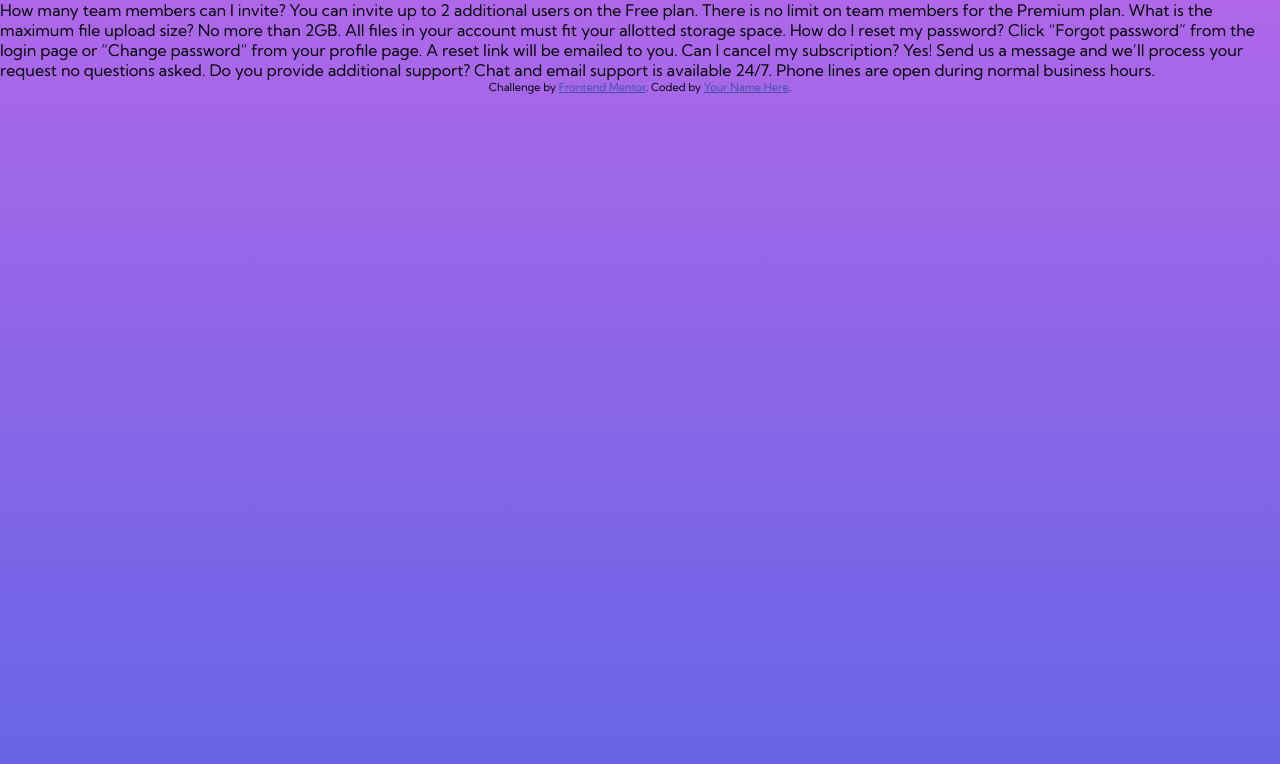
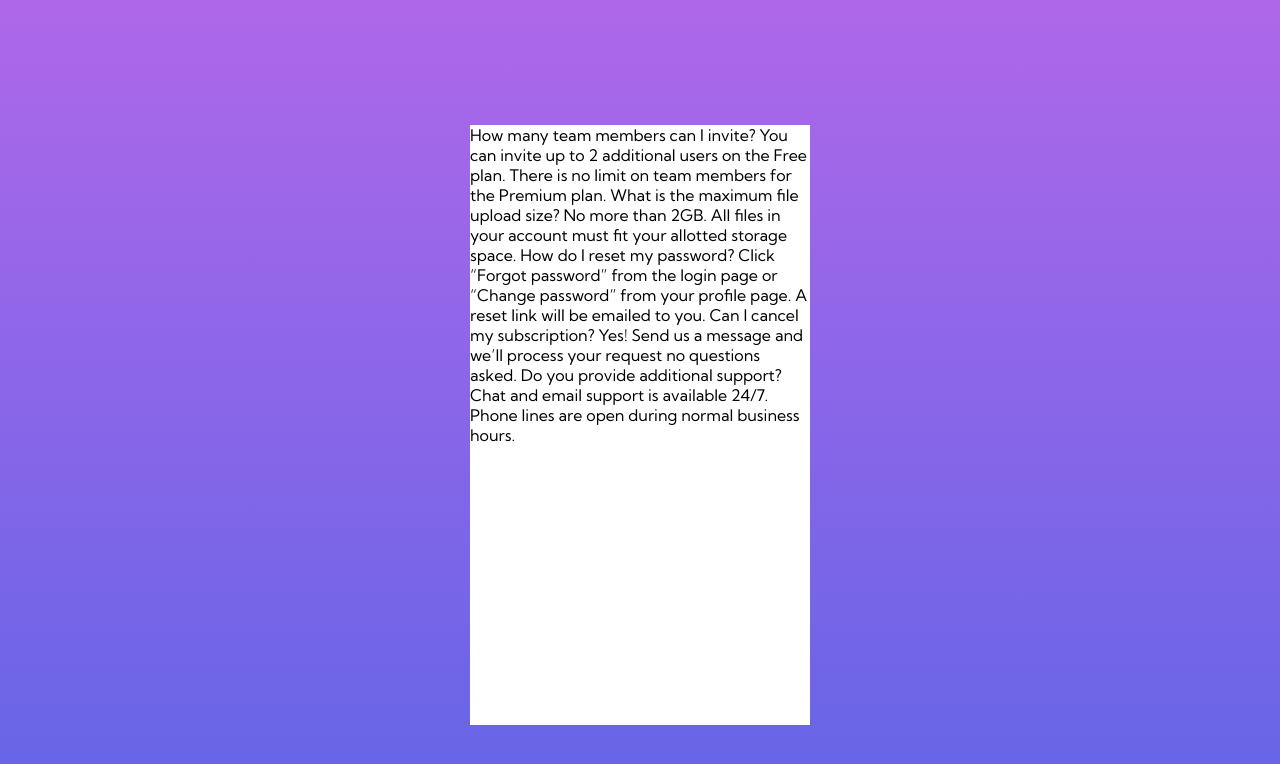
Before and after one commit to JohnObla/faq-accordion-card-main, a plain HTML site: page index.html in a window 1280 px wide. Drawn offline with Linux system fonts and the light colour scheme.

Commit message:
Created card outline

```diff
--- a/index.html
+++ b/index.html
@@ -17,6 +17,8 @@
 <body>
 
     <div class="container">
+
+        <main id="card">
             How many team members can I invite?
             You can invite up to 2 additional users on the Free plan. There is no limit on
             team members for the Premium plan.
@@ -33,12 +35,16 @@
 
             Do you provide additional support?
             Chat and email support is available 24/7. Phone lines are open during normal business hours.
+        </main>
 
-        <div class="attribution">
+
+
+        <!-- <div class="attribution">
             Challenge by <a href="https://www.frontendmentor.io?ref=challenge" target="_blank">Frontend Mentor</a>.
             Coded by <a href="#">Your Name Here</a>.
+        </div> -->
     </div>
-    </div>
+
 </body>
 
 </html>
--- a/style.css
+++ b/style.css
@@ -7,6 +7,17 @@ body {
     font-family: 'Kumbh Sans', sans-serif;
     background: linear-gradient(hsl(273, 75%, 66%), hsl(240, 73%, 65%));
     height: 100%;
+    display: flex;
+    flex-direction: row;
+    justify-content: center;
+    align-items: center;
+}
+
+#card {
+    background-color: white;
+    height: 600px;
+    width: 340px;
+    margin-top: 50px;
 }
 
 
@@ -14,6 +25,8 @@ body {
 .attribution {
     font-size: 11px;
     text-align: center;
+    position: absolute;
+
 }
 
 .attribution a {
```
Lines whose indentation alone changed are shown as unchanged.
